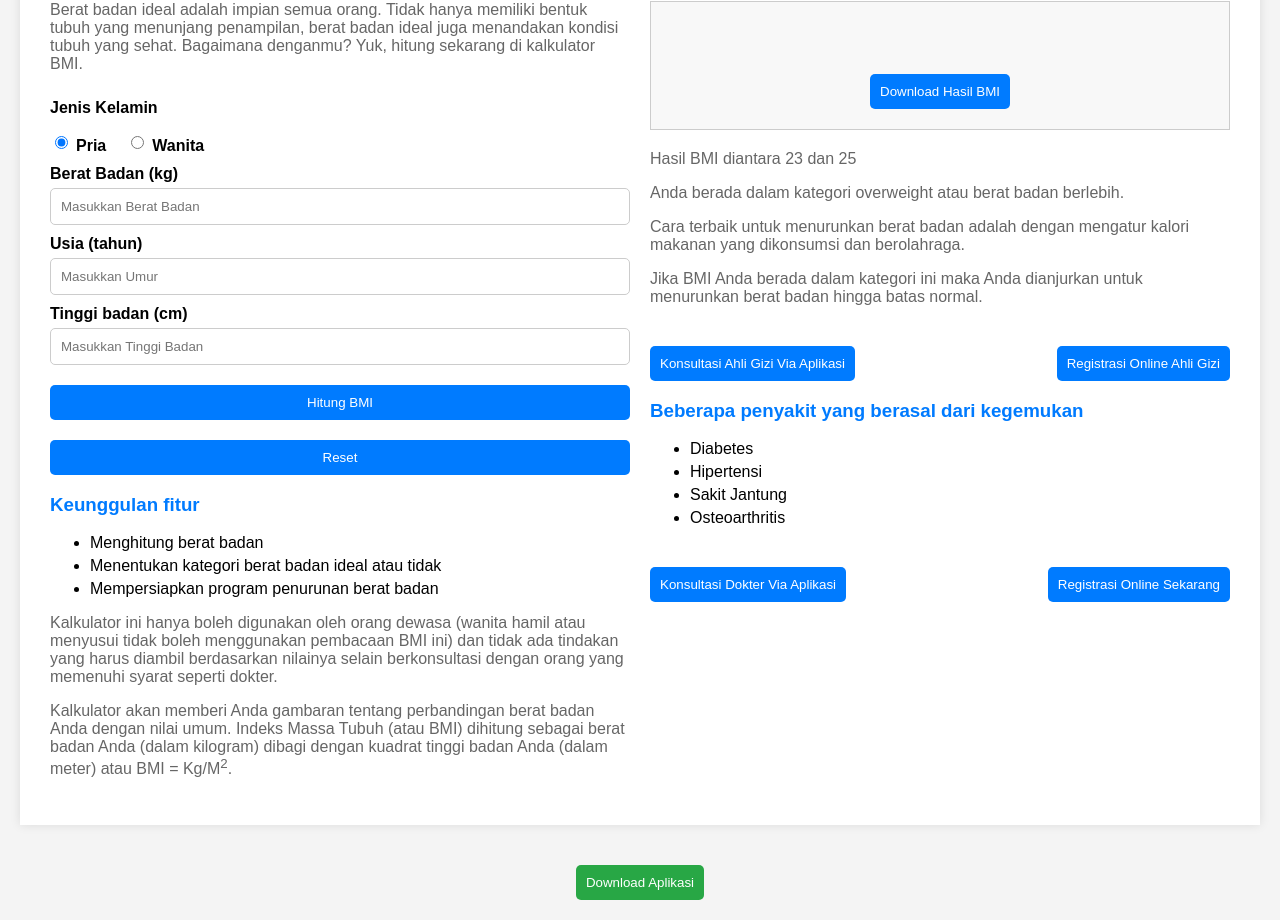
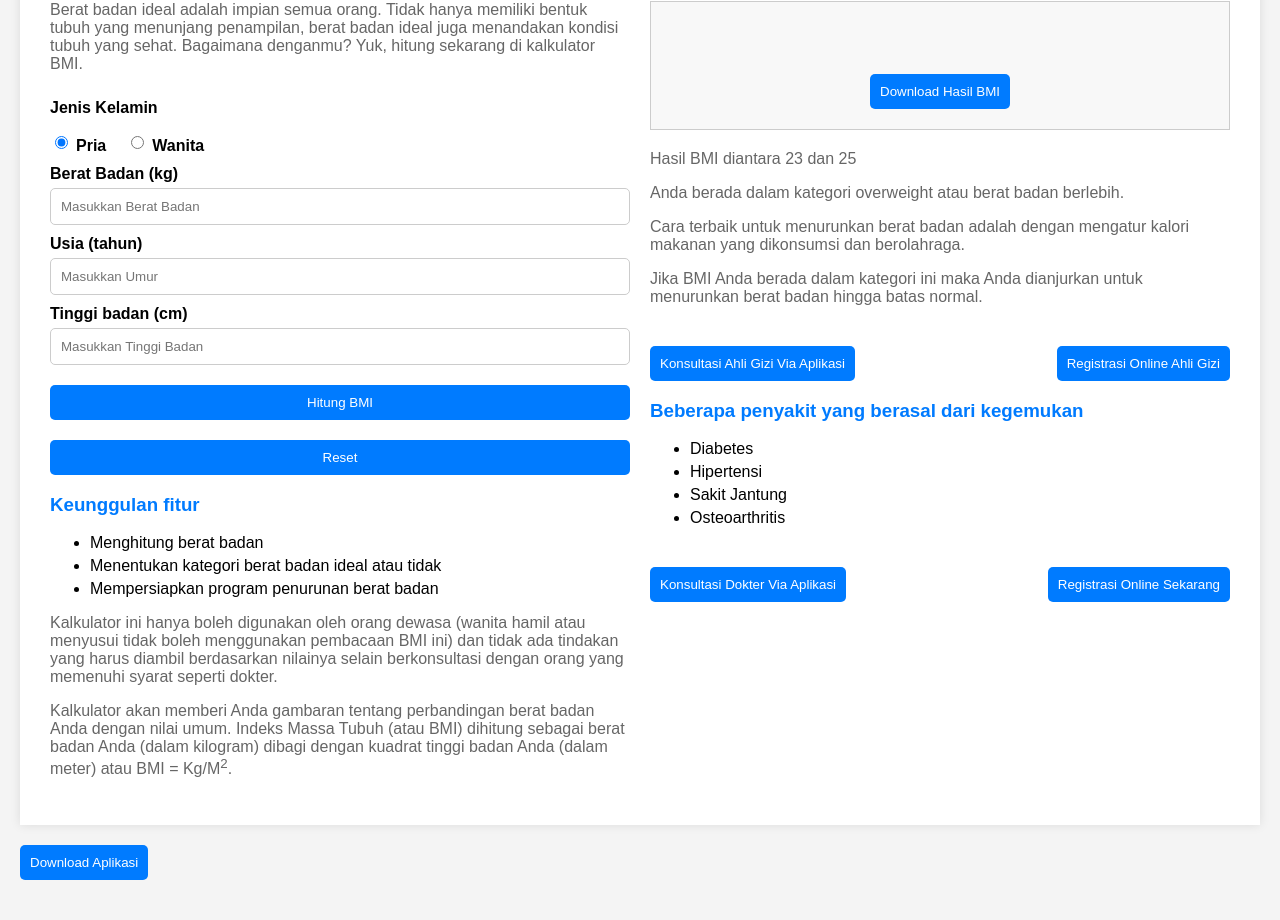
Before and after one commit to revou-fundamental-course/5-aug-24-Dimas461, a plain HTML site: page index.html in a window 1280 px wide. Shown: the part 117-1037 px from the top of the page. Drawn offline with Linux system fonts and the light colour scheme; files whose address does not match are found by name.

Commit message:
Update style.css

```diff
--- a/css/style.css
+++ b/css/style.css
@@ -1,4 +1,5 @@
 body {
+    /* Pilihan font yang simpel, latar belakang abu-abu muda, dan sedikit jarak di sekitar halaman */
     font-family: Arial, sans-serif;
     background-color: #f4f4f4;
     margin: 0;
@@ -6,6 +7,7 @@ body {
 }
 
 .container {
+    /* Tampilan fleksibel untuk bagi dua area, batas lebar max 1200px, tengahin halaman, dan kasih latar putih sama bayangan */
     display: flex;
     max-width: 1200px;
     margin: 0 auto;
@@ -15,41 +17,50 @@ body {
 }
 
 .bmi-calculator, .bmi-result {
+    /* Setiap bagian kalkulator dan hasilnya dibagi rata dengan sedikit margin */
     flex: 1;
     margin: 10px;
 }
 
 .bmi-calculator {
+    /* Batas lebar untuk bagian kalkulator biar gak terlalu lebar */
     max-width: 50%;
 }
 
 .bmi-result {
+    /* Sama kayak kalkulator, bagian hasil juga dibatesin lebarnya */
     max-width: 50%;
 }
 
 h2 {
+    /* Warna teks utama biar lebih kontras */
     color: #333;
 }
 
 h3 {
+    /* Warna judul yang sedikit lebih cerah, pakai biru */
     color: #007bff;
 }
 
 p {
+    /* Warna teks paragraf jadi abu-abu biar gak terlalu mencolok */
     color: #666;
 }
 
 form {
+    /* Form dibuat vertikal, dari atas ke bawah */
     display: flex;
     flex-direction: column;
 }
 
 label {
+    /* Jarak atas label biar gak nempel, dan huruf dibuat tebal */
     margin-top: 10px;
     font-weight: bold;
 }
 
 input[type="number"] {
+    /* Gaya input angka, padding buat nyaman, margin atas kecil, border halus, dan ujung-ujungnya dibikin bulat */
     padding: 10px;
     margin-top: 5px;
     border: 1px solid #ccc;
@@ -57,17 +68,20 @@ input[type="number"] {
 }
 
 .gender-options {
+    /* Bikin pilihan gender dalam satu baris dan rapiin */
     display: flex;
     align-items: center;
     margin-top: 10px;
 }
 
 .gender-options label {
+    /* Jarak label gender biar gak terlalu nempel */
     margin-right: 20px;
     margin-left: 5px;
 }
 
 button {
+    /* Gaya tombol: padding enak, margin atas, warna biru, teks putih, tanpa border, dan ujung bulat */
     padding: 10px;
     margin-top: 20px;
     background-color: #007bff;
@@ -78,19 +92,23 @@ button {
 }
 
 button:hover {
+    /* Efek hover tombol, birunya sedikit lebih gelap */
     background-color: #0056b3;
 }
 
 .features ul {
+    /* Jarak atas dan bawah untuk daftar fitur */
     margin-top: 10px;
     margin-bottom: 10px;
 }
 
 .features ul li {
+    /* Jarak bawah antar item di daftar fitur */
     margin-bottom: 5px;
 }
 
 .result-box {
+    /* Boks hasil BMI, tengahin teks, border halus, padding nyaman, latar abu muda, dan jarak atas dikit */
     text-align: center;
     border: 1px solid #ccc;
     padding: 20px;
@@ -99,38 +117,30 @@ button:hover {
 }
 
 #bmiValue {
+    /* Gedein angka BMI dan kasih warna kontras */
     font-size: 48px;
     color: #333;
 }
 
 .advice {
+    /* Jarak atas untuk bagian saran */
     margin-top: 20px;
 }
 
 .consult-buttons {
+    /* Tombol konsultasi diatur biar jaraknya rata dan sebaris */
     margin-top: 20px;
     display: flex;
     justify-content: space-between;
 }
 
 .diseases ul {
+    /* Jarak atas dan bawah untuk daftar penyakit */
     margin-top: 10px;
     margin-bottom: 10px;
 }
 
 .diseases ul li {
+    /* Jarak bawah antar item di daftar penyakit */
     margin-bottom: 5px;
 }
-
-.app-download {
-    text-align: center;
-    margin-top: 20px;
-}
-
-.app-download button {
-    background-color: #28a745;
-}
-
-.app-download button:hover {
-    background-color: #218838;
-}
```
